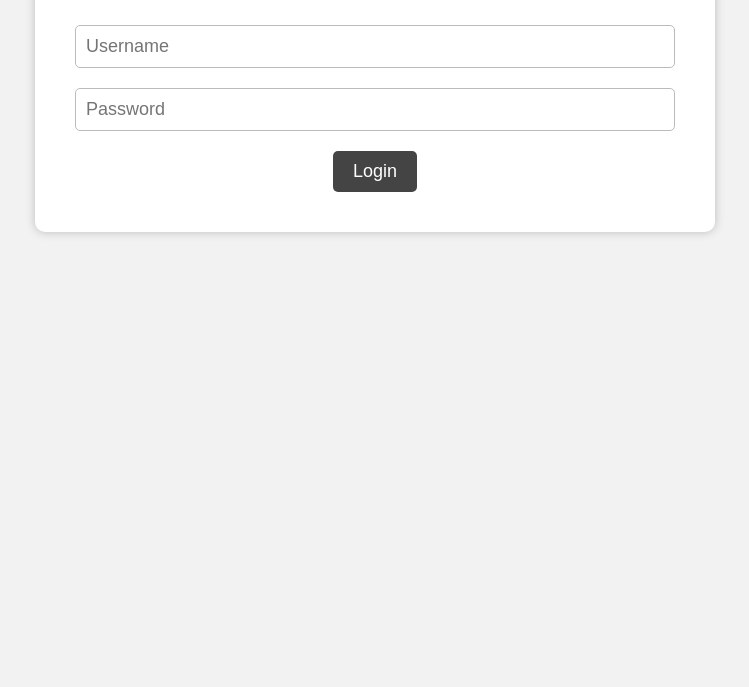
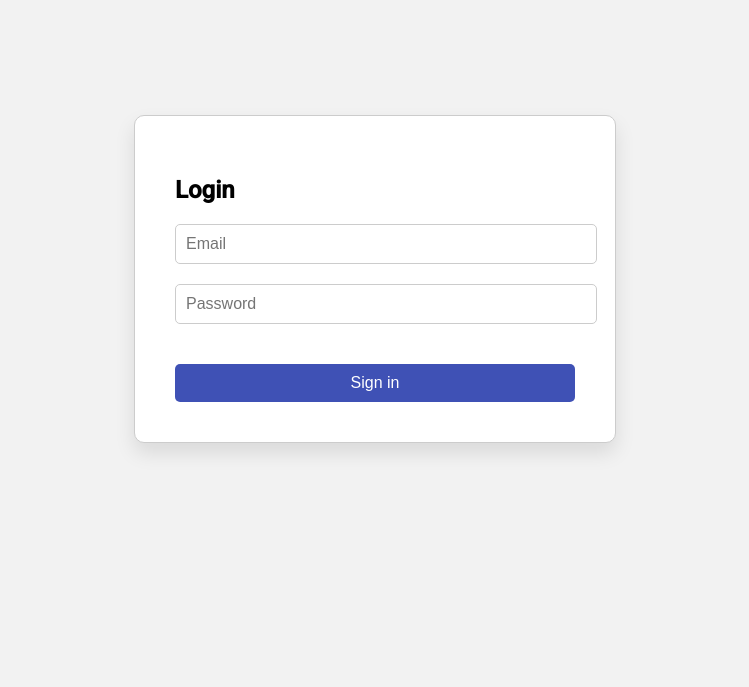
Before and after one commit to hddxhgfchyic/sharmashubham, a plain HTML site: page index.html in a window 1280 px wide. Shown: the part 129-816 px from the top of the page, without its empty margins (265-1014 px from the left). Drawn offline with Linux system fonts and the light colour scheme.

Commit message:
Update index.html

```diff
--- a/index.html
+++ b/index.html
@@ -2,64 +2,82 @@
 <html>
   <head>
     <meta charset="UTF-8">
-    <meta name="viewport" content="width=device-width, initial-scale=1.0">
-    <meta http-equiv="X-UA-Compatible" content="ie=edge">
-    <title>Welcome to Shubham Sharma's Website</title>
+    <title>Shubham Sharma - Professional Website</title>
+    <link rel="stylesheet" href="https://fonts.googleapis.com/css2?family=Roboto:wght@400;500&display=swap">
     <style>
-      /* Add some styling to make the website look professional */
+      /* Add custom styles here */
       body {
-        font-family: Arial, sans-serif;
-        background-color: #F2F2F2;
+        font-family: 'Roboto', sans-serif;
+        background-color: #f2f2f2;
+        display: flex;
+        align-items: center;
+        justify-content: center;
+        height: 100vh;
       }
-      .container {
-        max-width: 600px;
-        margin: 0 auto;
-        text-align: center;
+
+      .login-form {
+        background-color: #fff;
+        border: 1px solid #ccc;
+        border-radius: 10px;
+        box-shadow: 0 10px 20px rgba(0, 0, 0, 0.1);
+        width: 400px;
         padding: 40px;
-        background-color: #FFFFFF;
-        border-radius: 10px;
-        box-shadow: 0 0 10px #BBBBBB;
       }
-      h1 {
-        font-size: 36px;
+
+      .form-control {
+        display: block;
+        width: 100%;
+        padding: 10px;
+        font-size: 16px;
         margin-bottom: 20px;
-        color: #444444;
+        border: 1px solid #ccc;
+        border-radius: 5px;
       }
-      form {
-        margin-top: 40px;
+
+      .form-control:focus {
+        outline: none;
+        box-shadow: 0 0 0 2px #3f51b5;
+        border-color: #3f51b5;
       }
-      input[type="text"],
-      input[type="password"] {
-        padding: 10px;
-        font-size: 18px;
+
+      .btn {
+        background-color: #3f51b5;
+        color: #fff;
+        padding: 10px 20px;
+        font-size: 16px;
+        border: none;
+        border-radius: 5px;
+        cursor: pointer;
+        margin-top: 20px;
         width: 100%;
-        margin-bottom: 20px;
-        border-radius: 5px;
-        border: 1px solid #BBBBBB;
-        box-sizing: border-box;
       }
-      input[type="submit"] {
-        background-color: #444444;
-        color: #FFFFFF;
-        padding: 10px 20px;
-        border-radius: 5px;
-        border: none;
-        font-size: 18px;
-        cursor: pointer;
-      }
-      input[type="submit"]:hover {
-        background-color: #333333;
+
+      .btn:hover {
+        background-color: #333;
       }
     </style>
   </head>
   <body>
-    <div class="container">
-      <h1>Shubham Sharma's Website</h1>
-      <form action="#" method="post">
-        <input type="text" placeholder="Username" required>
-        <input type="password" placeholder="Password" required>
-        <input type="submit" value="Login">
-      </form>
-    </div>
+    <form class="login-form">
+      <h2>Login</h2>
+      <input type="email" class="form-control" id="username" placeholder="Email" required>
+      <input type="password" class="form-control" id="password" placeholder="Password" required>
+      <button class="btn" onclick="return validate()">Sign in</button>
+    </form>
   </body>
+  <script>
+    function validate() {
+      var username = document.getElementById("username").value;
+      var password = document.getElementById("password").value;
+
+      if (username === "abc@123" && password === "xyz@123") {
+        // Redirect to the homepage if the username and password match
+        window.location.href = "homepage.html";
+        return false;
+      } else {
+        alert("Incorrect username or password. Please try again.");
+        return false;
+      }
+    }
+  </script>
 </html>
```
